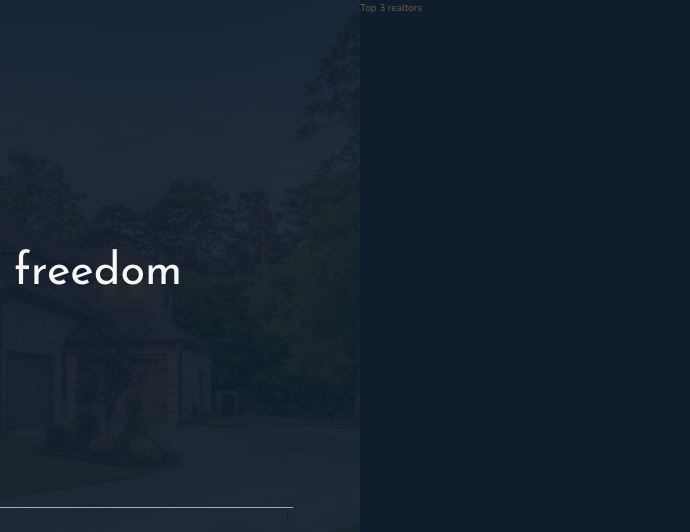
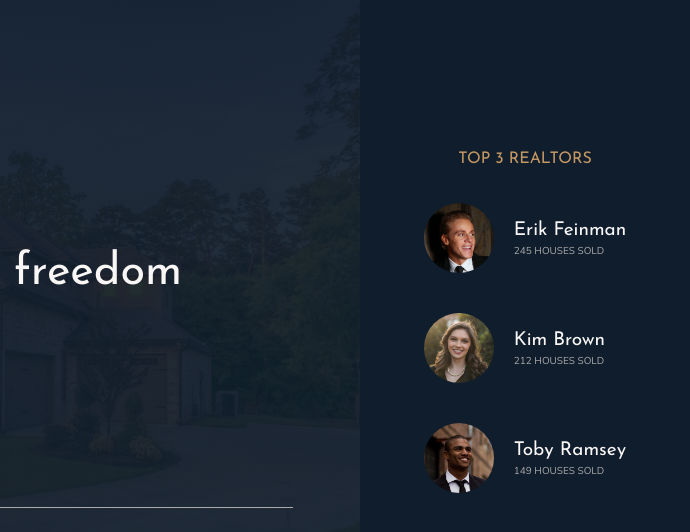
Before and after one commit to danvarga1985/HTML-CSS-GRID-DEMO-PROJECT, a website: page index.html in a window 1280 px wide. Shown: the top 532 px of the page, 590-1280 px from the left. Drawn offline with nearby package versions, Linux system fonts and the light colour scheme.

Commit message:
Add Realtors

```diff
--- a/index.html
+++ b/index.html
@@ -33,7 +33,26 @@
     </header>
 
     <div class="realtors">
-        Top 3 realtors
+        <h3 class="heading-3">Top 3 realtors</h3>
+        <div class="realtors__list">
+            <img src="img/realtor-1.jpeg" alt="Realtor 1" class="realtors__img">
+            <div class="realtors__details">
+                <h4 class="heading-4 heading-4--light">Erik Feinman</h4>
+                <p class="realtors__sold">245 houses sold</p>
+            </div>
+
+            <img src="img/realtor-2.jpeg" alt="Realtor 2" class="realtors__img">
+            <div class="realtors__details">
+                <h4 class="heading-4 heading-4--light">Kim Brown</h4>
+                <p class="realtors__sold">212 houses sold</p>
+            </div>
+
+            <img src="img/realtor-3.jpeg" alt="Realtor 3" class="realtors__img">
+            <div class="realtors__details">
+                <h4 class="heading-4 heading-4--light">Toby Ramsey</h4>
+                <p class="realtors__sold">149 houses sold</p>
+            </div>
+        </div>
     </div>
 
     <section class="features">
--- a/sass/_realtors.scss
+++ b/sass/_realtors.scss
@@ -1,4 +1,32 @@
 .realtors {
     background-color: $color-secondary;
     grid-column: col-start 7 / full-end;
+    padding: 3rem;
+
+    display: grid;
+    align-content: center;
+    justify-content: center;
+    // Only affects "heading-3", because the "realtors__list" element is what defines the width
+    justify-items: center;
+    gap: 3rem;
+
+    &__list {
+        display: grid;
+        grid-template-columns: min-content max-content ;
+        column-gap: 2rem;
+        row-gap: 5vh;
+        align-items: center;
+    }
+
+    &__img {
+        width: 7rem;
+        border-radius: 50%;
+        display: block;
+    }
+
+    &__sold {
+        text-transform: uppercase;
+        color: $color-grey-light-2;
+        margin-top: -3px;
+    }
 }
```
Also changed, not shown: css/style.css, 1 other file.
